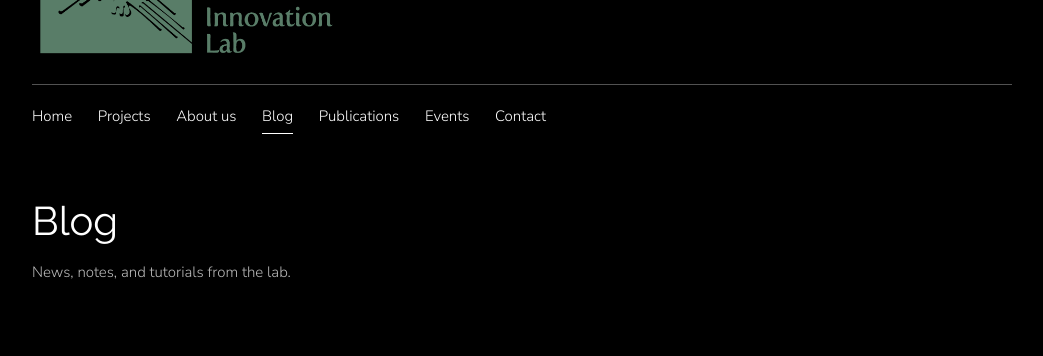
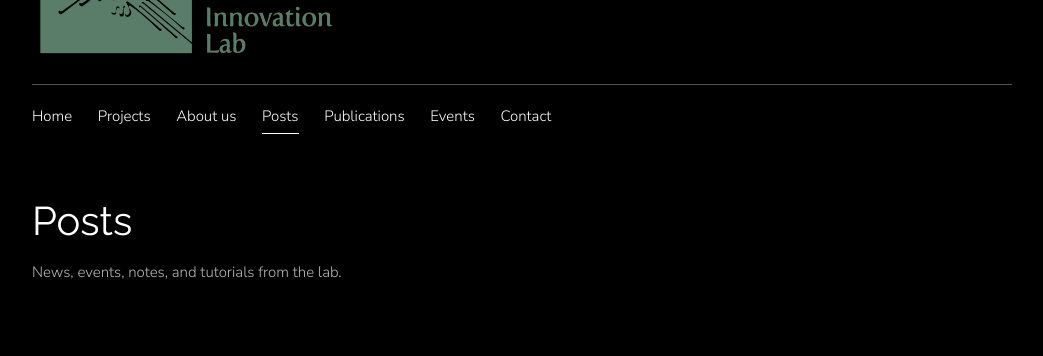
Before and after one commit to Humanities-Innovation-Lab/Humanities-Innovation-Lab.github.io, a Jekyll site: the page built from blog.html, in a window 1280 px wide and 900 px high. Shown: the part 135-491 px from the top of the window, without its empty margins (118-1161 px from the left). Built offline with Jekyll 4.4.1, drawn with Linux system fonts in a browser that asks for light colours.

Commit message:
Rename the Blog section to Posts
Co-Authored-By: Claude Opus 5.5 <noreply@anthropic.com>

```diff
--- a/404.html
+++ b/404.html
@@ -10,6 +10,6 @@ permalink: /404.html
   <p>It may have moved when the site left Wix.</p>
   <div class="notfound__links">
     <a href="{{ '/' | relative_url }}">Home</a>
-    <a href="{{ '/blog/' | relative_url }}">Blog</a>
+    <a href="{{ '/blog/' | relative_url }}">Posts</a>
   </div>
 </div>
--- a/_includes/nav.html
+++ b/_includes/nav.html
@@ -17,7 +17,7 @@
         <a href="{{ '/' | relative_url }}"{% if page.url == '/' %} class="is-current"{% endif %}>Home</a>
         <a href="{{ '/about-hil/' | relative_url }}"{% if page.url contains '/about-hil' %} class="is-current"{% endif %}>Projects</a>
         <a href="{{ '/about-us/' | relative_url }}"{% if page.url contains '/about-us' %} class="is-current"{% endif %}>About us</a>
-        <a href="{{ '/blog/' | relative_url }}"{% if page.url contains '/blog' or page.layout == 'post' %} class="is-current"{% endif %}>Blog</a>
+        <a href="{{ '/blog/' | relative_url }}"{% if page.url contains '/blog' or page.layout == 'post' %} class="is-current"{% endif %}>Posts</a>
         <a href="{{ '/publications/' | relative_url }}"{% if page.url contains '/publications' %} class="is-current"{% endif %}>Publications</a>
         <a href="{{ '/events/' | relative_url }}"{% if page.url contains '/events' %} class="is-current"{% endif %}>Events</a>
         <a href="{{ '/contact/' | relative_url }}"{% if page.url contains '/contact' %} class="is-current"{% endif %}>Contact</a>
--- a/blog.html
+++ b/blog.html
@@ -1,13 +1,13 @@
 ---
 layout: default
-title: Blog
+title: Posts
 permalink: /blog/
-description: News, notes, and tutorials from the Humanities Innovation Lab.
+description: News, events, notes, and tutorials from the Humanities Innovation Lab.
 ---
 
 <div class="wrap phead">
-  <h1>Blog</h1>
-  <p class="phead__sub">News, notes, and tutorials from the lab.</p>
+  <h1>Posts</h1>
+  <p class="phead__sub">News, events, notes, and tutorials from the lab.</p>
 </div>
 
 <section class="section section--flush-top">
```
